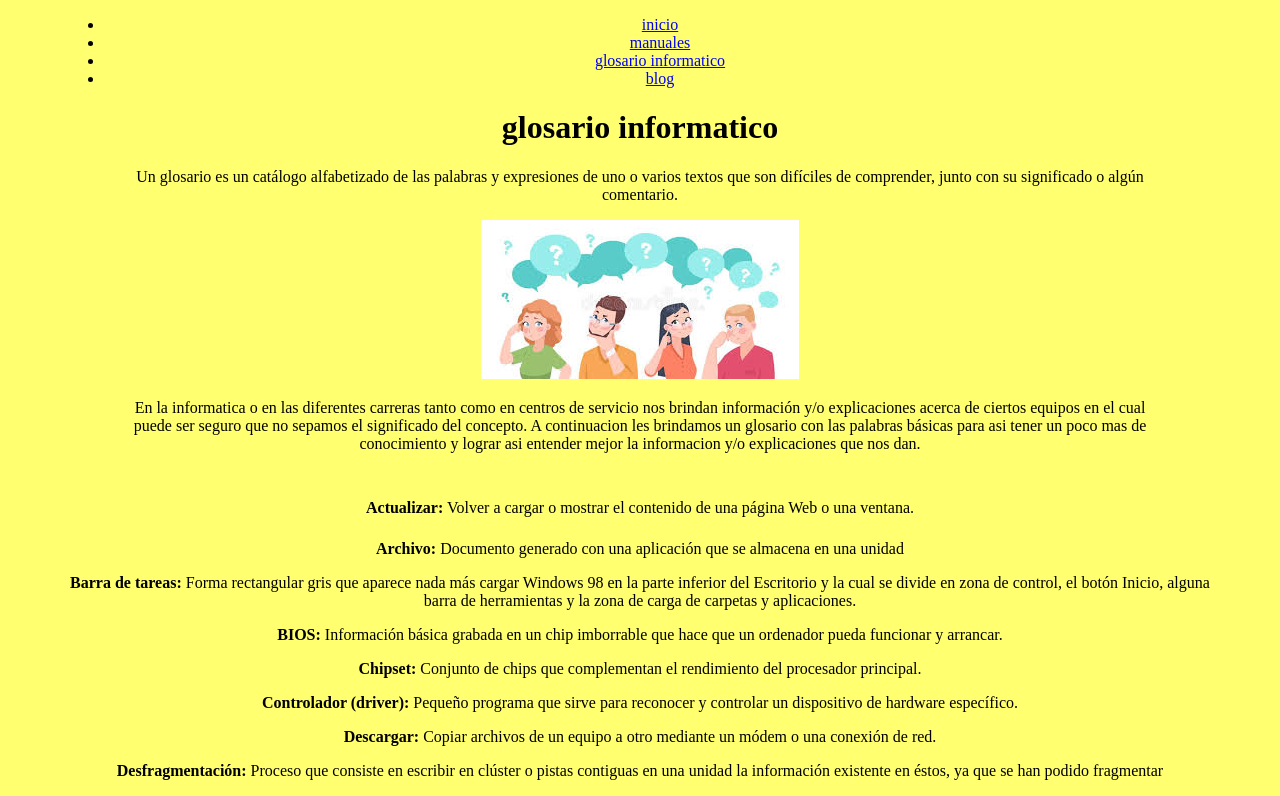
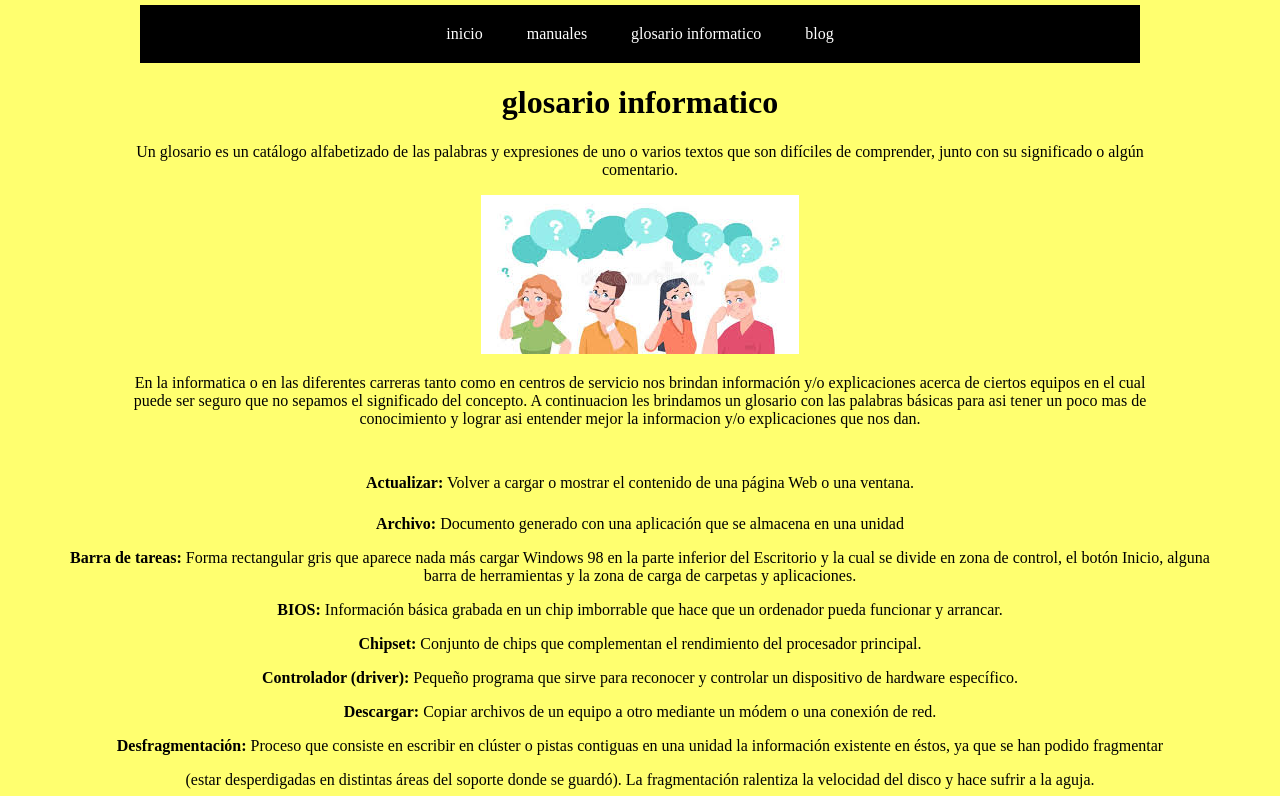
Before and after one commit to arianahi/GLOSARIO, a plain HTML site: page index.html in a window 1280 px wide. Shown: the top 796 px of the page. Drawn offline with Linux system fonts and the light colour scheme.

Commit message:
color azul

```diff
--- a/estilo.css
+++ b/estilo.css
@@ -8,3 +8,29 @@ body{
 	margin: 5px 5% 5px 5%;
 	text-align: center;
 }
+.menu
+{
+	background: black;
+	list-style: none;
+	padding: 0;
+	width: 90%;
+	max-width: 1000px;
+	margin: auto;
+}
+.menu li a
+{
+	text-decoration: none;
+	color: white;
+	padding: 20px;
+	display: block;
+
+}
+.menu li
+{
+	display:inline-block;
+	text-align: center;
+}
+.menu li a:hover
+{
+	background: blue;
+}
```
